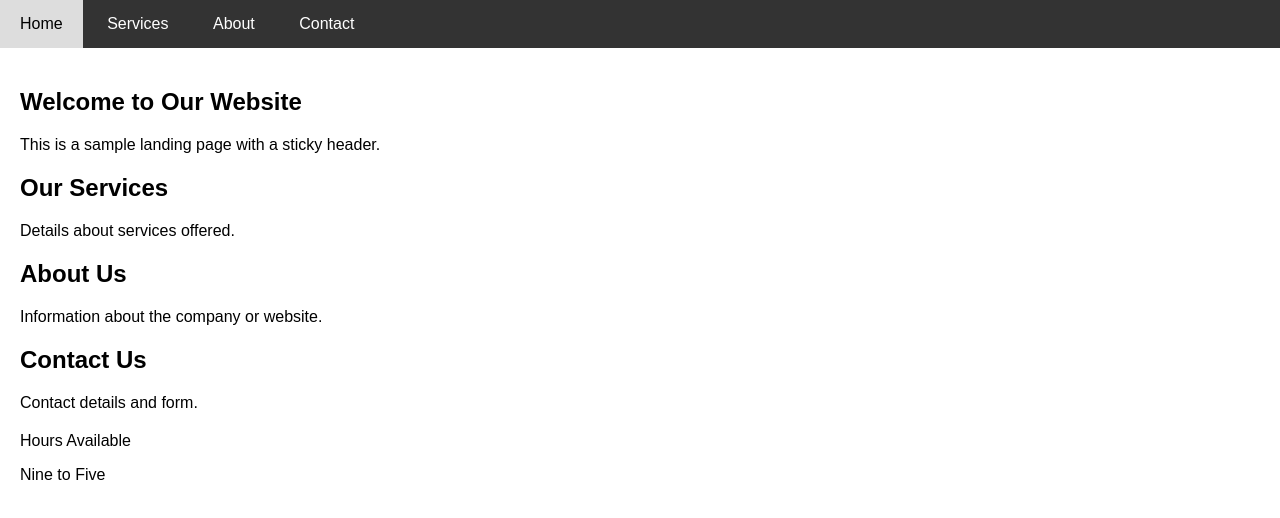
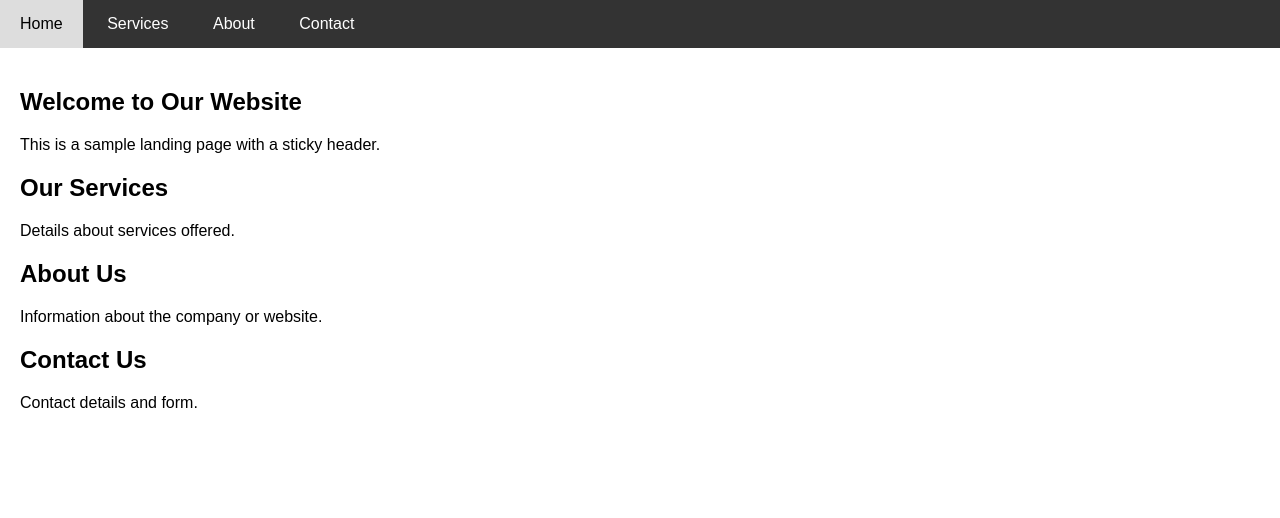
Before and after one commit to virtualrussel/FeatureFlagDemo, a plain HTML site: page index.html in a window 1280 px wide. Drawn offline with Linux system fonts and the light colour scheme.

Commit message:
Update index.html

```diff
--- a/index.html
+++ b/index.html
@@ -39,7 +39,7 @@
     </main>
     <script>
       // Feature flag
-      var featureFlagHoursVisible = true; // Set this to 'true' to show the 'Hours' section
+      var featureFlagHoursVisible = false; // Set this to 'true' to show the 'Hours' section
 
       window.onload = function() {
           if (featureFlagHoursVisible) {
```
